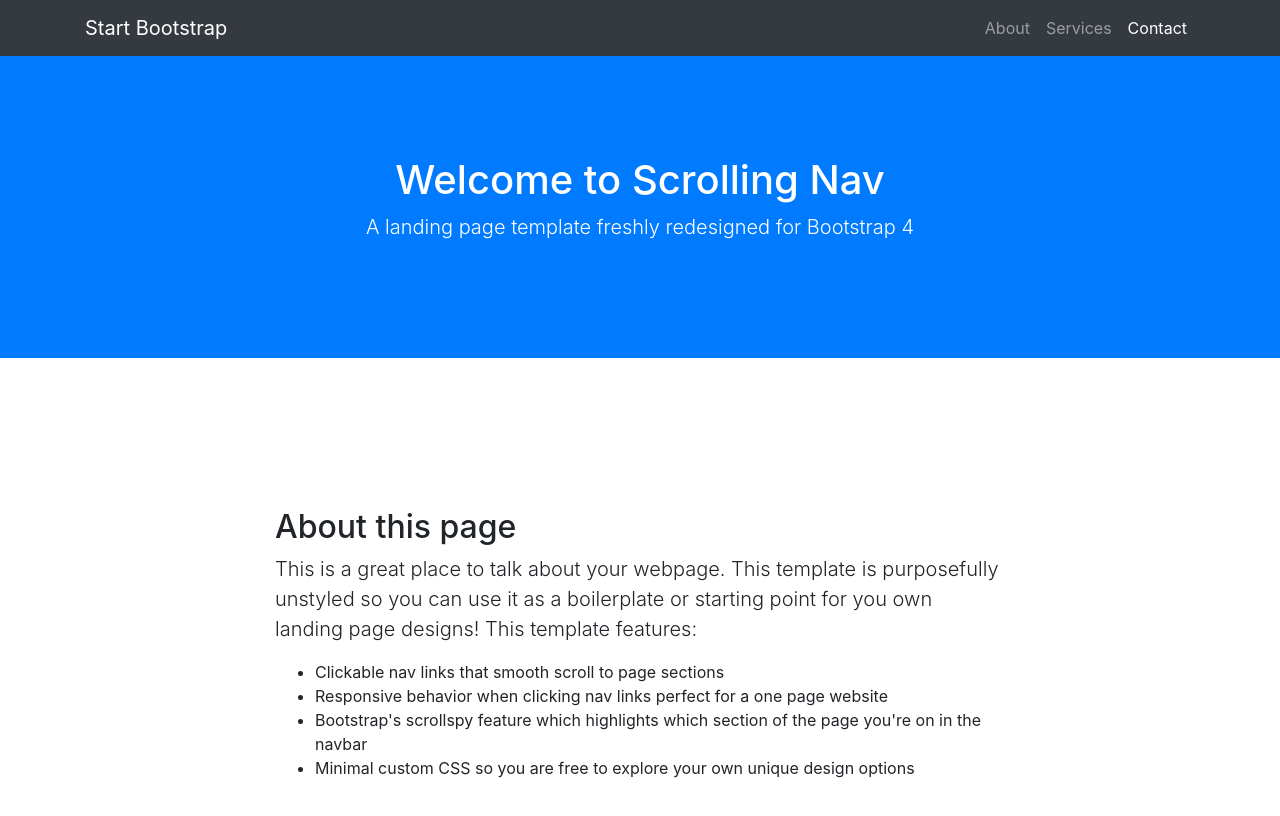
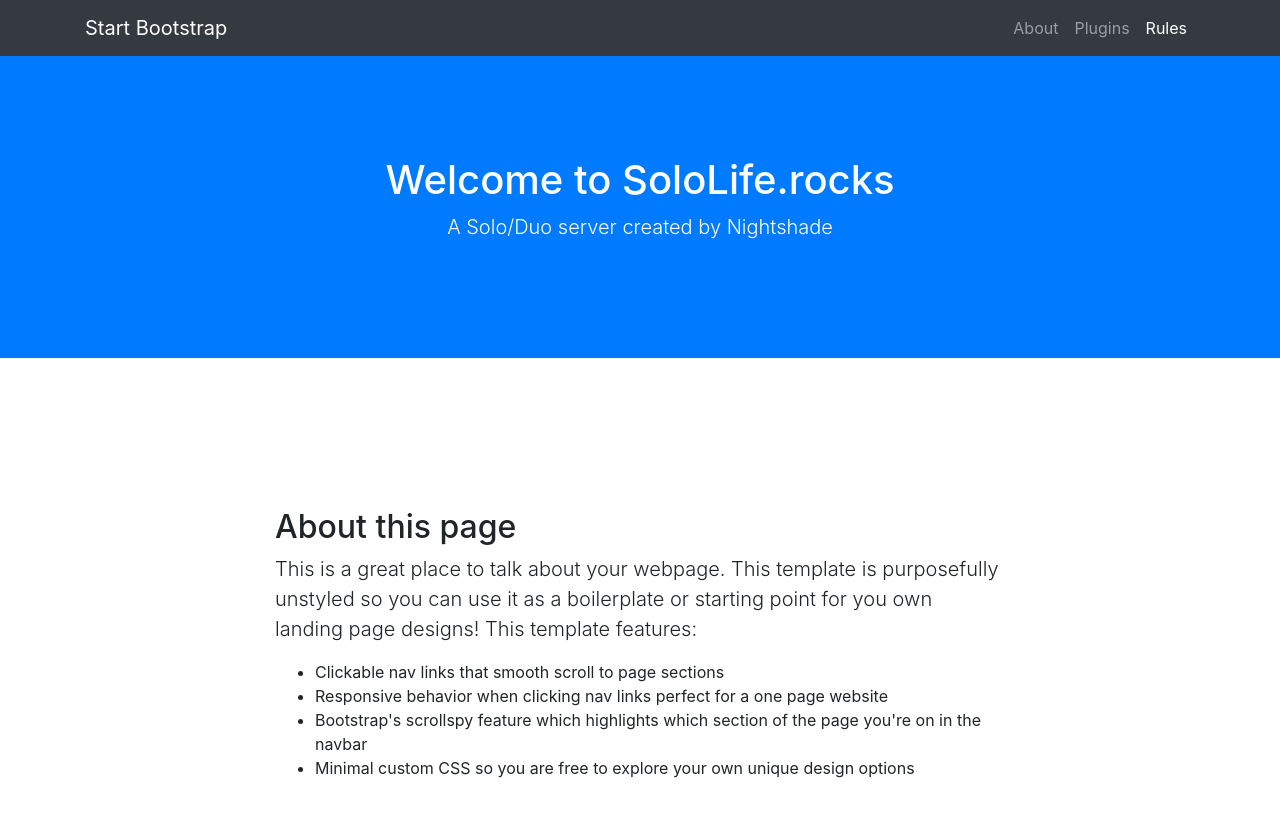
Before and after one commit to sololiferocks/sololiferocks.github.io, a website with bundled scripts: page index.html in a window 1280 px wide. Shown: the top 816 px of the page. Built offline with nearby package versions, Linux system fonts and the light colour scheme.

Commit message:
Set Nav titles, add discord icon test.

```diff
--- a/index.html
+++ b/index.html
@@ -33,10 +33,10 @@
             <a class="nav-link js-scroll-trigger" href="#about">About</a>
           </li>
           <li class="nav-item">
-            <a class="nav-link js-scroll-trigger" href="#services">Services</a>
+            <a class="nav-link js-scroll-trigger" href="#services">Plugins</a>
           </li>
           <li class="nav-item">
-            <a class="nav-link js-scroll-trigger" href="#contact">Contact</a>
+            <a class="nav-link js-scroll-trigger" href="#contact">Rules</a>
           </li>
         </ul>
       </div>
@@ -45,8 +45,8 @@
 
   <header class="bg-primary text-white">
     <div class="container text-center">
-      <h1>Welcome to Scrolling Nav</h1>
-      <p class="lead">A landing page template freshly redesigned for Bootstrap 4</p>
+      <h1>Welcome to SoloLife.rocks</h1>
+      <p class="lead">A Solo/Duo server created by Nightshade</p>
     </div>
   </header>
 
@@ -84,6 +84,7 @@
         <div class="col-lg-8 mx-auto">
           <h2>Contact us</h2>
           <p class="lead">Lorem ipsum dolor sit amet, consectetur adipisicing elit. Vero odio fugiat voluptatem dolor, provident officiis, id iusto! Obcaecati incidunt, qui nihil beatae magnam et repudiandae ipsa exercitationem, in, quo totam.</p>
+          <i class="fa fa-discord" aria-hidden="true"></i>
         </div>
       </div>
     </div>
```
